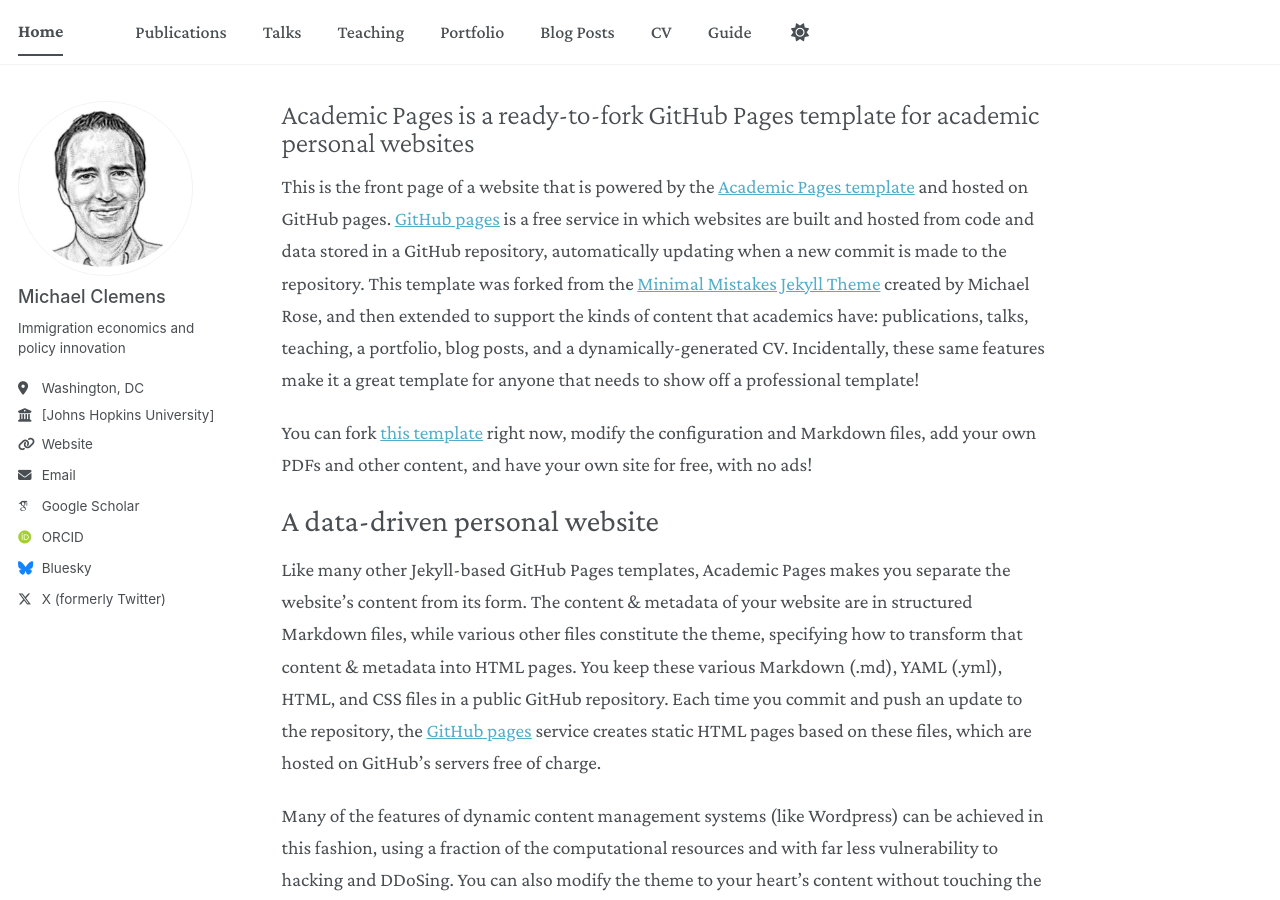
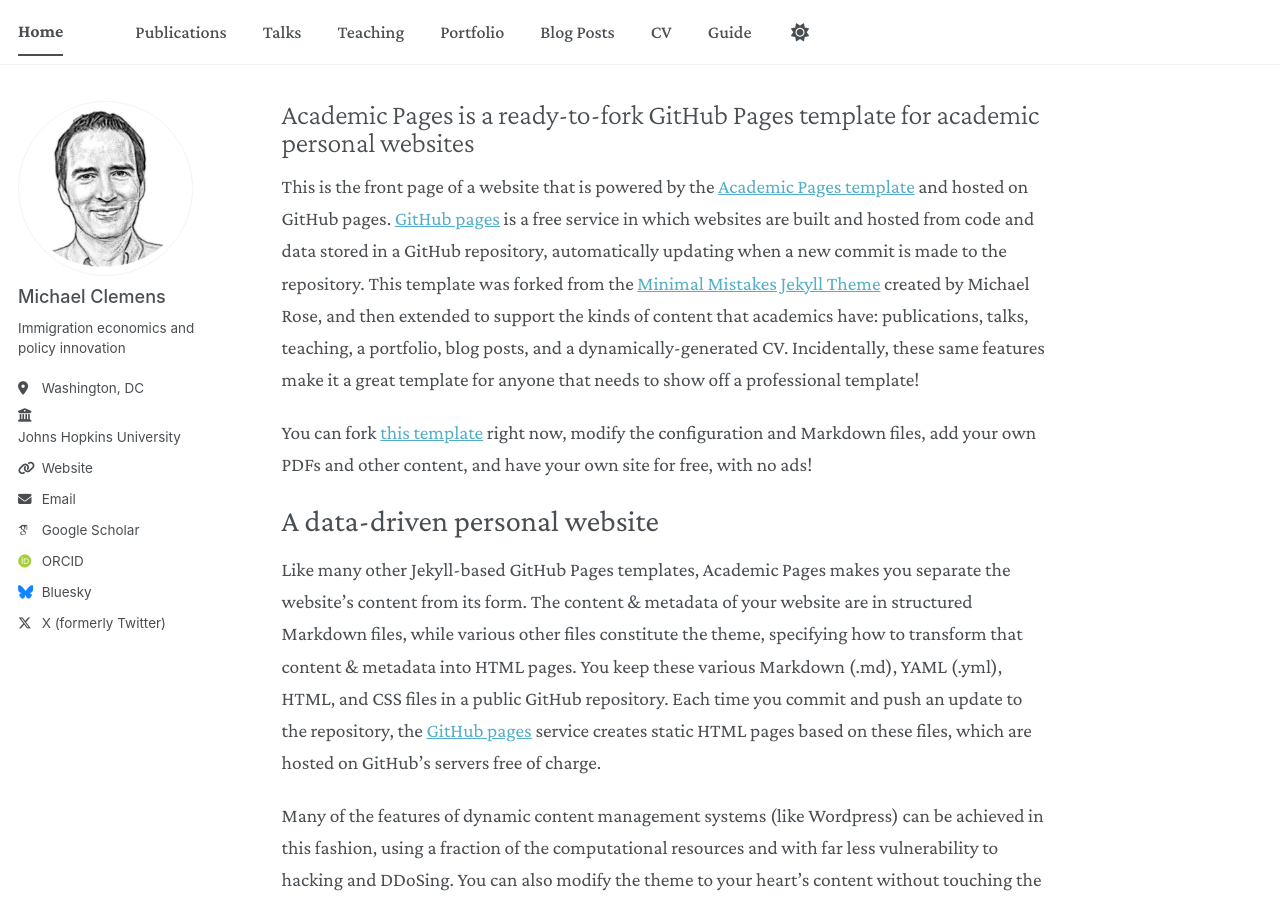
Before and after one commit to mcleme25/mcleme25.github.io, a Jekyll site: the page built from _pages/about.md, in a window 1280 px wide and 900 px high. Built offline with Jekyll 4.4.1, drawn with Linux system fonts in a browser that asks for light colours; some web fonts are replaced; a script bundle is joined from its source files by our own code; library files that are not in the unit come from our copies; some of the changed lines change nothing that is shown.

Commit message:
Update _config.yml

```diff
--- a/_config.yml
+++ b/_config.yml
@@ -28,7 +28,7 @@
   pronouns         : # example: "she/her"
   bio              : "Immigration economics and policy innovation"
   location         : "Washington, DC"
-  employer         : "[Johns Hopkins University](http://sgp.jhu.edu)"
+  employer         : <a href="https://sgp.jhu.edu">Johns Hopkins University</a>
   uri              : "mclem.org"
   email            : "mcleme25@jhu.edu"
 
```
